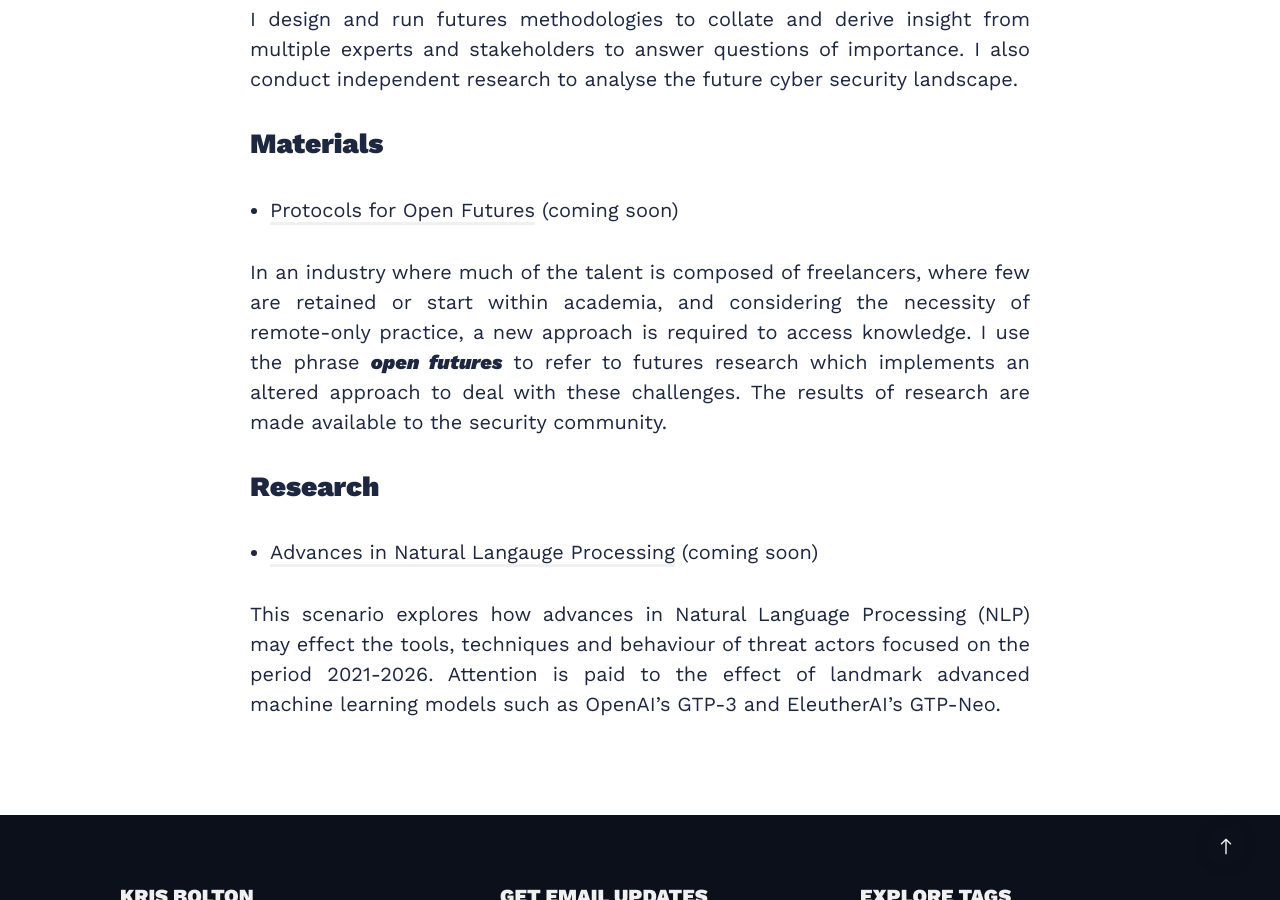
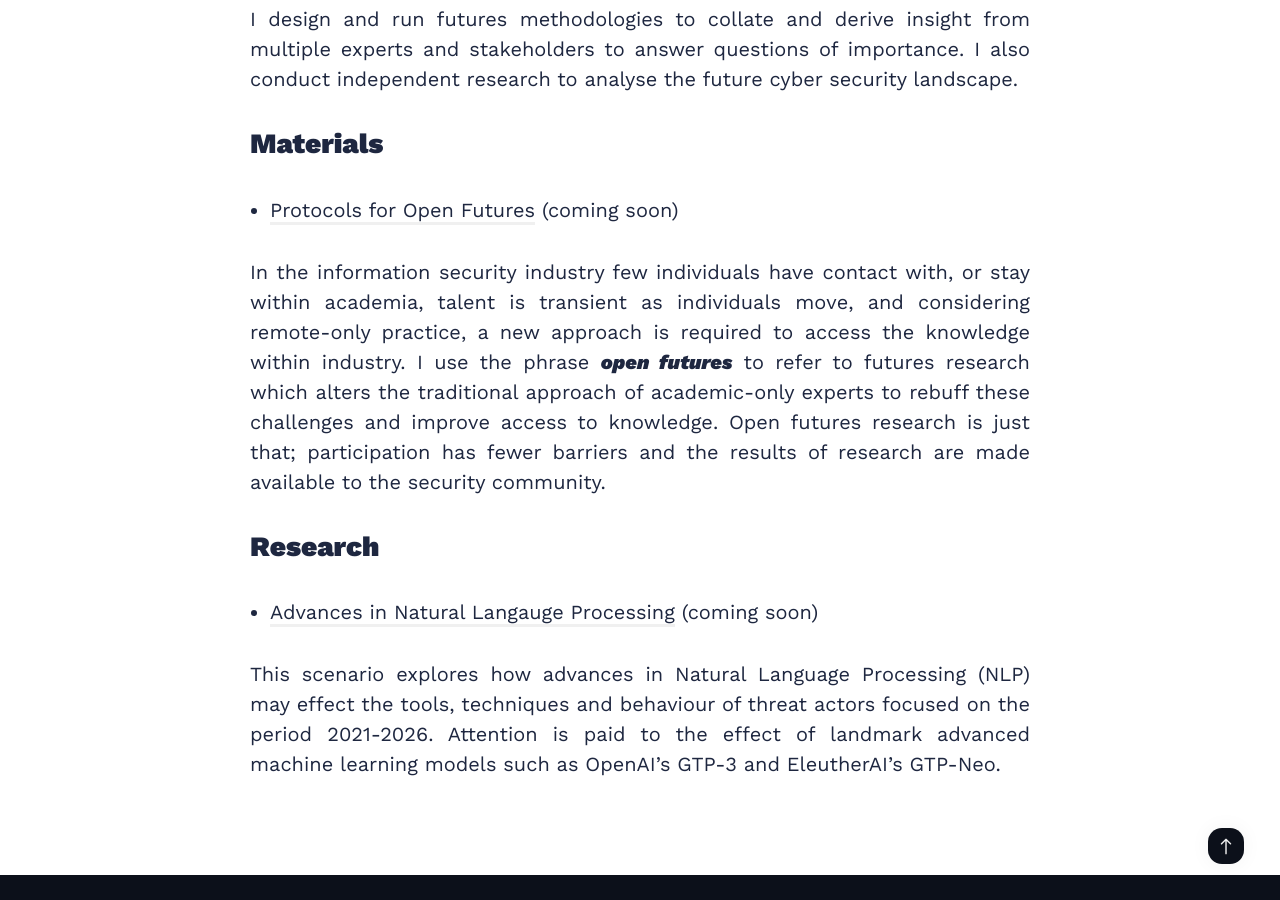
Before and after one commit to krisbolton/krisbolton, a Jekyll site: the page built from _pages/futures.md, in a window 1280 px wide and 900 px high, scrolled down 1217 px. Built offline with Jekyll 4.4.1, drawn with Linux system fonts in a browser that asks for light colours; nearby versions of some CDN libraries.

Commit message:
improve clarity

```diff
--- a/_pages/futures.md
+++ b/_pages/futures.md
@@ -17,7 +17,7 @@ I design and run futures methodologies to collate and derive insight from multip
 
 * [Protocols for Open Futures]() (coming soon)
 
-In an industry where much of the talent is composed of freelancers, where few are retained or start within academia, and considering the necessity of remote-only practice, a new approach is required to access knowledge. I use the phrase *open futures* to refer to futures research which implements an altered approach to deal with these challenges. The results of research are made available to the security community.
+In the information security industry few individuals have contact with, or stay within academia,  talent is transient as individuals move, and considering remote-only practice, a new approach is required to access the knowledge within industry. I use the phrase *open futures* to refer to futures research which alters the traditional approach of academic-only experts to rebuff these challenges and improve access to knowledge. Open futures research is just that; participation has fewer barriers and the results of research are made available to the security community.
 
 ## Research
 
```
